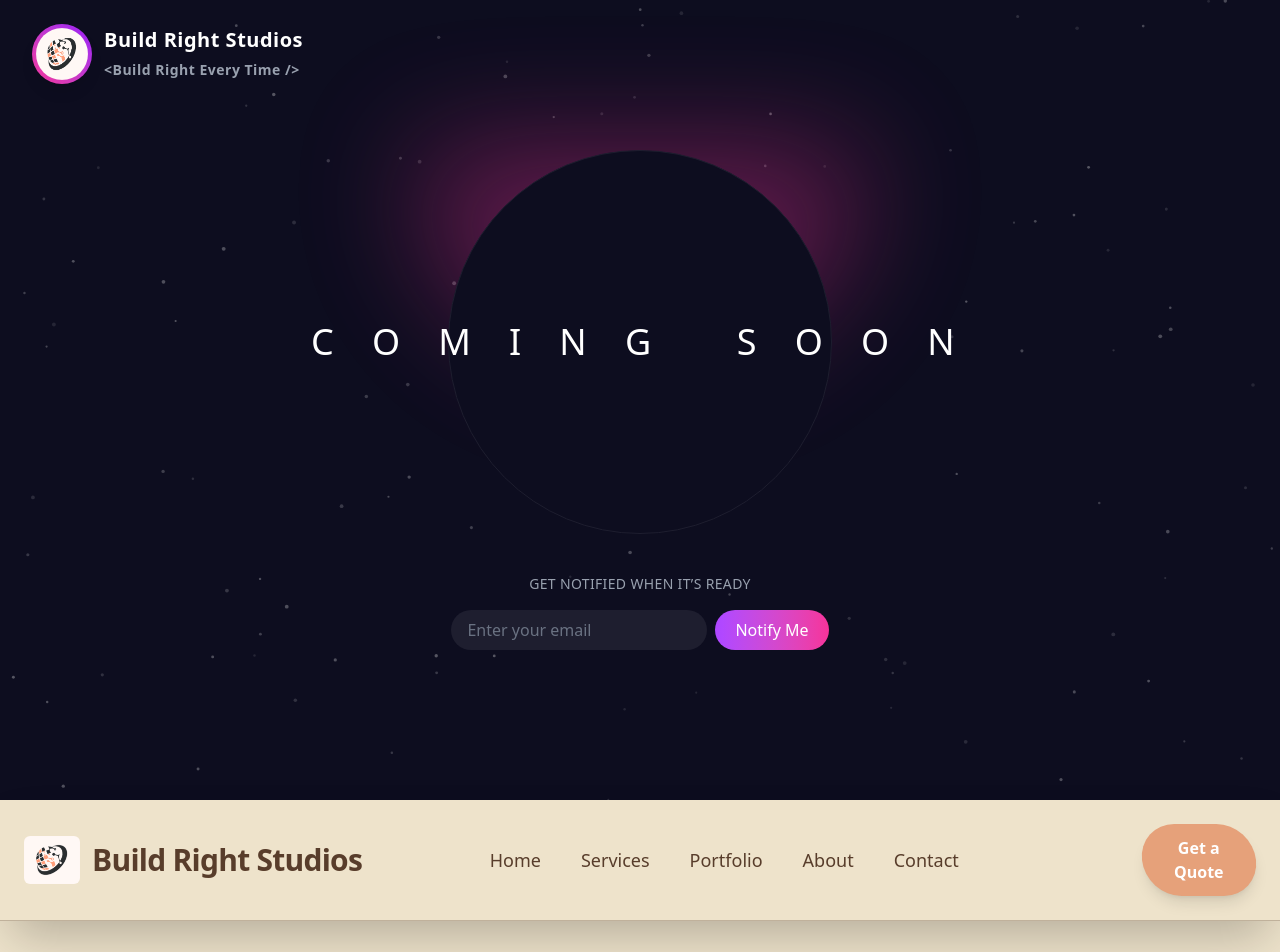
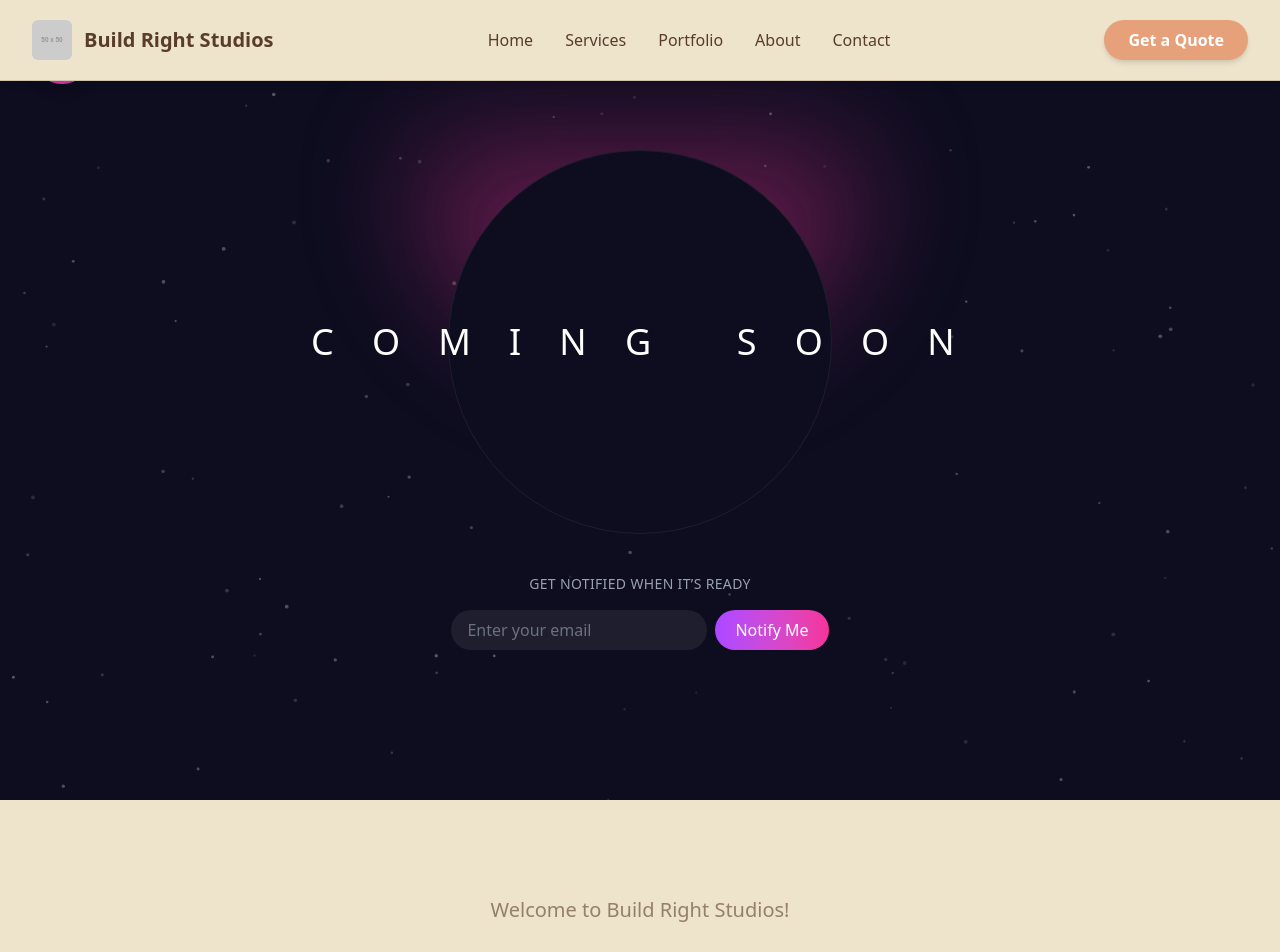
Before and after one commit to Build-Right-Studios/BRS, a React (Vite) app in the folder frontend/: page / in a window 1280 px wide. Shown: the top 952 px of the page. Built offline with nearby package versions, Linux system fonts and the light colour scheme.

Commit message:
nav bar color changed

```diff
--- a/frontend/src/Components/nav.jsx
+++ b/frontend/src/Components/nav.jsx
@@ -1,147 +1,139 @@
 import React, { useState } from 'react';
 import { motion } from 'framer-motion';
 
+// Animation Variants
+const navItemVariants = {
+  hidden: { opacity: 0, y: -20 },
+  visible: (i) => ({
+    opacity: 1,
+    y: 0,
+    transition: { delay: i * 0.15, duration: 0.5 },
+  }),
+};
+
+const pageTextVariant = {
+  hidden: { opacity: 0, y: 30 },
+  visible: { opacity: 1, y: 0, transition: { duration: 0.7, delay: 1.2 } },
+};
+
 export default function App() {
   const [isMenuOpen, setIsMenuOpen] = useState(false);
+  const toggleMenu = () => setIsMenuOpen(!isMenuOpen);
 
-  const toggleMenu = () => {
-    setIsMenuOpen(!isMenuOpen);
-  };
-
-  const navBarVariants = {
-    hidden: { y: -100, opacity: 0 },
-    visible: { y: 0, opacity: 1, transition: { duration: 0.8, ease: "easeOut" } },
-  };
-
-  const menuItemVariants = {
-    hidden: { opacity: 0, y: 20 },
-    visible: { opacity: 1, y: 0, transition: { duration: 0.4, ease: "easeOut" } },
-    hover: { scale: 1.05, color: "#e6a17a", transition: { duration: 0.2 } },
-    tap: { scale: 0.95 },
-  };
-
-  const hamburgerIconVariants = {
-    closed: { rotate: 0 },
-    open: { rotate: 90 },
-  };
+  const navItems = ['Home', 'Services', 'Portfolio', 'About', 'Contact'];
 
   return (
-    <div className="bg-[#eee3cb] font-sans min-h-screen">
+    <div className="bg-[#eee3cb] min-h-screen font-sans">
       {/* Navbar */}
       <motion.nav
-        className="w-full bg-[#eee3cb] bg-opacity-90 backdrop-blur-md shadow-2xl flex flex-col md:flex-row items-center justify-between p-4 sm:p-6 space-y-4 md:space-y-0 border-b border-[#583d2b]/30"
-        initial="hidden"
-        animate="visible"
-        variants={navBarVariants}
+        className="w-full fixed top-0 left-0 z-50 bg-[#eee3cb] bg-opacity-90 backdrop-blur-md shadow-md border-b border-[#583d2b]/20"
+        initial={{ y: -80, opacity: 0 }}
+        animate={{ y: 0, opacity: 1 }}
+        transition={{ duration: 0.6, ease: 'easeOut' }}
       >
-        {/* Logo and toggle */}
-        <div className="flex items-center w-full md:w-auto">
-          <motion.a
-            href="#"
-            className="flex items-center space-x-3 text-[#583d2b] text-2xl sm:text-3xl font-extrabold tracking-tight group outline-none border-none"
-            style={{ border: "none", outline: "none" }}
-            whileHover={{ scale: 1.02, color: "#e6a17a" }}
-            whileTap={{ scale: 0.98 }}
+        <div className="max-w-7xl mx-auto px-4 sm:px-6 lg:px-8 h-20 flex items-center justify-between">
+          {/* Logo + Brand Name */}
+          <motion.div
+            className="flex items-center space-x-3"
+            initial={{ x: -50, opacity: 0 }}
+            animate={{ x: 0, opacity: 1 }}
+            transition={{ duration: 0.6, delay: 0.2 }}
           >
             <img
-              src=".\src\assets\images\logo.png"
+              src="https://placehold.co/50x50/e6a17a/583d2b?text=BRS"
               alt="Build Right Studios Logo"
-              className="h-10 sm:h-12 rounded-md"
-              onError={(e) => {
-                e.target.onerror = null;
-                e.target.src = "https://placehold.co/50x50/E0E0E0/333333?text=Error";
-              }}
+              className="h-10 rounded-md"
             />
-            <span className="inline whitespace-nowrap">Build Right Studios</span>
-          </motion.a>
+            <span className="text-[#583d2b] font-extrabold text-xl whitespace-nowrap">
+              Build Right Studios
+            </span>
+          </motion.div>
 
-          {/* Hamburger */}
-          <motion.button
-            onClick={toggleMenu}
-            className="md:hidden p-2 text-[#583d2b] hover:text-[#e6a17a] focus:outline-none focus:ring-2 focus:ring-[#e6a17a] rounded-md transition-colors duration-200 ml-auto"
-            aria-label="Toggle menu"
-            initial={false}
-            animate={isMenuOpen ? "open" : "closed"}
-            variants={hamburgerIconVariants}
-          >
-            <svg
-              className="w-7 h-7"
-              fill="none"
-              stroke="currentColor"
-              viewBox="0 0 24 24"
-              xmlns="http://www.w3.org/2000/svg"
-            >
-              {isMenuOpen ? (
-                <path strokeLinecap="round" strokeLinejoin="round" strokeWidth="2" d="M6 18L18 6M6 6l12 12"></path>
-              ) : (
-                <path strokeLinecap="round" strokeLinejoin="round" strokeWidth="2" d="M4 6h16M4 12h16M4 18h16"></path>
-              )}
-            </svg>
-          </motion.button>
-        </div>
-
-        {/* Menu Items */}
-        <motion.div
-          className={`w-full md:flex md:flex-grow md:justify-center ${
-            isMenuOpen ? 'block' : 'hidden'
-          } flex-col items-center space-y-4 md:space-y-0 mt-4 md:mt-0`}
-          variants={isMenuOpen ? {
-            visible: {
-              transition: {
-                staggerChildren: 0.1,
-                delayChildren: 0.2,
-              }
-            }
-          } : {}}
-        >
-          <div className="flex flex-col sm:flex-row items-center space-y-2 sm:space-y-0 sm:space-x-6 text-lg font-medium text-[#583d2b]">
-            {['Home', 'Services', 'Portfolio', 'About', 'Contact'].map((item) => (
+          {/* Desktop Nav Items */}
+          <div className="hidden md:flex items-center space-x-8 text-[#583d2b] font-medium">
+            {navItems.map((item, i) => (
               <motion.a
                 key={item}
                 href={`#${item.toLowerCase()}`}
-                className="hover:text-[#e6a17a] transition duration-300 ease-in-out py-1 px-2 rounded-md"
-                onClick={() => setIsMenuOpen(false)}
-                variants={menuItemVariants}
-                whileHover="hover"
-                whileTap="tap"
+                className="hover:text-[#e6a17a] transition duration-300"
+                custom={i}
+                variants={navItemVariants}
+                initial="hidden"
+                animate="visible"
               >
                 {item}
               </motion.a>
             ))}
           </div>
+
+          {/* Desktop Button */}
+          <motion.div
+            className="hidden md:block"
+            initial={{ scale: 0.8, opacity: 0 }}
+            animate={{ scale: 1, opacity: 1 }}
+            transition={{ delay: 0.8, duration: 0.4 }}
+          >
+            <button className="bg-[#e6a17a] text-white px-6 py-2 rounded-full font-semibold shadow-md hover:shadow-xl transition-all">
+              Get a Quote
+            </button>
           </motion.div>
 
-        {/* CTA Button */}
+          {/* Hamburger for Mobile */}
+          <div className="md:hidden">
+            <button onClick={toggleMenu} className="text-[#583d2b] focus:outline-none">
+              {isMenuOpen ? (
+                <svg className="w-7 h-7" fill="none" stroke="currentColor" viewBox="0 0 24 24">
+                  <path strokeLinecap="round" strokeLinejoin="round" strokeWidth="2" d="M6 18L18 6M6 6l12 12" />
+                </svg>
+              ) : (
+                <svg className="w-7 h-7" fill="none" stroke="currentColor" viewBox="0 0 24 24">
+                  <path strokeLinecap="round" strokeLinejoin="round" strokeWidth="2" d="M4 6h16M4 12h16M4 18h16" />
+                </svg>
+              )}
+            </button>
+          </div>
+        </div>
+
+        {/* Mobile Menu Dropdown */}
+        {isMenuOpen && (
           <motion.div
-          className={`md:flex ${isMenuOpen ? 'block' : 'hidden'} mt-4 md:mt-0`}
-          variants={isMenuOpen ? {
-            visible: {
-              transition: {
-                delayChildren: 0.4,
-              }
-            }
-          } : {}}
+            className="md:hidden bg-[#eee3cb] border-t border-[#583d2b]/20 px-4 pb-4"
+            initial={{ opacity: 0, y: -10 }}
+            animate={{ opacity: 1, y: 0 }}
+            transition={{ duration: 0.4 }}
           >
+            <div className="flex flex-col space-y-3 pt-3 text-[#583d2b] font-medium">
+              {navItems.map((item) => (
+                <a
+                  key={item}
+                  href={`#${item.toLowerCase()}`}
+                  className="hover:text-[#e6a17a] transition"
+                  onClick={() => setIsMenuOpen(false)}
+                >
+                  {item}
+                </a>
+              ))}
               <motion.button
-            className="relative overflow-hidden bg-[#e6a17a] text-white px-8 py-3 rounded-full font-semibold shadow-lg transform transition duration-300 ease-in-out focus:outline-none focus:ring-2 focus:ring-[#e6a17a] focus:ring-opacity-75 group skew-x-6"
-            whileHover={{ scale: 1.05, boxShadow: "0 8px 15px rgba(230, 161, 122, 0.3)" }}
+                className="bg-[#e6a17a] text-white px-5 py-2 mt-2 rounded-full font-semibold"
+                whileHover={{ scale: 1.05 }}
                 whileTap={{ scale: 0.95 }}
               >
-            <span className="relative z-10 -skew-x-6 inline-block">Get a Quote</span>
-            <motion.span
-              className="absolute inset-0 bg-gradient-to-r from-[#d98c63] to-[#e6a17a] opacity-0 group-hover:opacity-100 transition-opacity duration-300"
-              initial={{ x: "-100%" }}
-              animate={{ x: "0%" }}
-              transition={{ duration: 0.5, ease: "easeOut" }}
-            ></motion.span>
+                Get a Quote
               </motion.button>
+            </div>
           </motion.div>
+        )}
       </motion.nav>
 
-      {/* ✅ Replaced the old placeholder with cleaner spacing */}
-      <div className="text-center text-[#583d2b]/60 py-12">
+      {/* Main Page Content */}
+      <motion.div
+        className="pt-24 text-center text-[#583d2b]/60"
+        variants={pageTextVariant}
+        initial="hidden"
+        animate="visible"
+      >
         <p className="text-xl">Welcome to Build Right Studios!</p>
-      </div>
+      </motion.div>
     </div>
   );
 }
```
Lines whose indentation alone changed are shown as unchanged.
